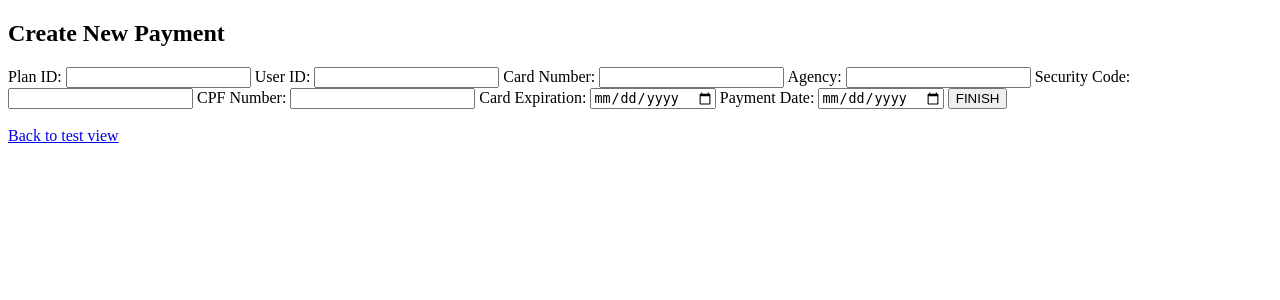
After one commit to leo-vasi/SeaPassword-V2, a PHP site: page /view/create_payment.php in a window 1280 px wide. The commit adds this page. Shown: the top 300 px of the page. Run offline with PHP 8.4, Linux system fonts and the light colour scheme.

Commit message:
getPlanById and createPayment partially implemented

```diff
--- a/controller/PaymentController.php
+++ b/controller/PaymentController.php
@@ -17,6 +17,10 @@ class PaymentController {
         $payment = new Payment($id, $plan, $user, $cardNumber, $agency, $securityCode, $cpfNumber, $cardExpiration, $paymentDate);
         return $this->paymentDAO->updatePayment($payment);
     }
+
+    public function createPayment(Payment $payment): bool {
+        return $this->paymentDAO->createPayment($payment);
+    }
 }
 
 ?>
--- a/controller/PlanController.php
+++ b/controller/PlanController.php
@@ -11,6 +11,10 @@ class PlanController {
         return $this-> planDAO -> getAllPlans();
     }
 
+    public function getPlanById(int $id): ?Plan {
+        return $this->planDAO-> getPlanById($id);
+    }
+
 }
 
 ?>
--- a/dao/PaymentDAO.php
+++ b/dao/PaymentDAO.php
@@ -66,4 +66,27 @@ class PaymentDAO {
         return $success;
     }
 
+
+    public function createPayment(Payment $payment): bool {
+        $query = 'INSERT INTO payments (user_id, plan_id, card_number, agency, security_code, cpf_number, card_expiration_date, payment_date) VALUES (?, ?, ?, ?, ?, ?, ?, ?)';
+        $stmt = $this->connection->prepare($query);
+
+        if (!$stmt) {
+            die("Error preparing query: " . $this->connection->error);
+        } else {
+            $planId = $payment->getPlan()->getId();
+            $userId = $payment->getUser()->getId();
+            $cardNumber = $payment->getCardNumber();
+            $agency  = $payment->getAgency();
+            $securityCode = $payment->getSecurityCode();
+            $cpfNumber = $payment->getCpfNumber();
+            $cardExpiration = $payment->getCardExpiration()->format('Y-m-d');
+            $paymentDate = $payment->getPaymentDate()->format('Y-m-d');
+            $stmt->bind_param("iissssss", $planId, $userId, $cardNumber, $agency, $securityCode, $cpfNumber, $cardExpiration, $paymentDate);
+            $success = $stmt->execute();
+            $stmt->close();
+            return $success;
+        }
+    }
+
 }
--- a/dao/PlanDAO.php
+++ b/dao/PlanDAO.php
@@ -26,6 +26,19 @@ class PlanDAO {
         }
         return $plans;
     }
+
+
+    public function getPlanById(int $id): ?Plan {
+        $query = 'SELECT * FROM plans WHERE plan_id = ?';
+        $stmt = $this->connection->prepare($query);
+        $stmt->bind_param('i', $id);
+        $stmt->execute();
+        $result = $stmt->get_result();
+        if ($row = $result->fetch_assoc()) {
+            return new Plan($row['plan_id'], $row['plan_name'], $row['price'], $row['storage_quantity']);
+        }
+        return null;
+    }
 }
 
 ?>
--- a/model/Payment.php
+++ b/model/Payment.php
@@ -12,8 +12,8 @@ class Payment {
     private DateTime $paymentDate;
 
 
-    public function __construct(int $id, Plan $plan, User $user, string $cardNumber, string $agency, string $securityCode, string $cpfNumber, DateTime $cardExpiration, DateTime $paymentDate) {
-        $this-> id = $id;
+    public function __construct(?int $id, Plan $plan, User $user, string $cardNumber, string $agency, string $securityCode, string $cpfNumber, DateTime $cardExpiration, DateTime $paymentDate) {
+        $this-> id = $id ?? 0;
         $this-> plan = $plan;
         $this-> user = $user;
         $this-> cardNumber = $cardNumber;
--- /dev/null
+++ b/view/create_payment.php
@@ -0,0 +1,94 @@
+<?php
+require_once __DIR__ . '/../controller/PaymentController.php';
+require_once __DIR__ . '/../controller/PlanController.php';
+require_once __DIR__ . '/../controller/UserController.php';
+require_once __DIR__ . '/../model/Payment.php';
+
+$message = "";
+if ($_SERVER["REQUEST_METHOD"] == "POST") {
+    $planId = isset($_POST['plan_id']) ? (int) $_POST['plan_id'] : null;
+    $userId = isset($_POST['user_id']) ? (int) $_POST['user_id'] : null;
+    $cardNumber = trim($_POST['card_number']);
+    $agency  = trim($_POST['agency']);
+    $securityCode = trim($_POST['security_code']);
+    $cpfNumber = trim($_POST['cpf_number']);
+    try {
+        $cardExpiration = new DateTime(trim($_POST['card_expiration']));
+        $paymentDate = new DateTime(trim($_POST['payment_date']));
+    } catch (Exception $e) {
+        $message = "❌ Erro ao processar datas: " . $e->getMessage();
+        return;
+    }
+
+    if (empty($planId) || empty($userId) || empty($cardNumber) || empty($agency) || empty($securityCode) || empty($cpfNumber) || empty($cardExpiration) || empty($paymentDate)) {
+        $message = "⚠️ All fields are mandatory";
+    } else {
+        $planController = new PlanController();
+        $userController = new UserController();
+        $plan = $planController->getPlanById($planId);
+        $user = $userController->getUserById($userId);
+
+        if (!$plan || !$user) {
+            $message = "❌ Plan or User not found";
+        } else {
+            $payment = new Payment(null, $plan, $user, $cardNumber, $agency, $securityCode, $cpfNumber, $cardExpiration, $paymentDate);
+            $paymentController = new PaymentController();
+
+            if ($paymentController->createPayment($payment)) {
+                $message = "Payment added";
+            } else {
+                $message = "Error";
+            }
+        }
+    }
+}
+?>
+
+<!DOCTYPE html>
+<html lang="pt">
+<head>
+    <meta charset="UTF-8">
+    <meta name="viewport" content="width=device-width, initial-scale=1.0">
+    <title>Create a new Payment</title>
+</head>
+<body>
+
+    <h2>Create New Payment</h2>
+
+    <?php if (!empty($message)): ?>
+        <p><?php echo $message; ?></p>
+    <?php endif; ?>
+
+    <form action="" method="POST">
+        <label for="plan_id">Plan ID:</label>
+        <input type="number" id="plan_id" name="plan_id" required>
+
+        <label for="user_id">User ID:</label>
+        <input type="number" id="user_id" name="user_id" required>
+
+        <label for="card_number">Card Number:</label>
+        <input type="text" id="card_number" name="card_number" required>
+
+        <label for="agency">Agency:</label>
+        <input type="text" id="agency" name="agency" required>
+
+        <label for="security_code">Security Code:</label>
+        <input type="number" id="security_code" name="security_code" required>
+
+        <label for="cpf_number">CPF Number:</label>
+        <input type="text" id="cpf_number" name="cpf_number" required>
+
+        <label for="card_expiration">Card Expiration:</label>
+        <input type="date" name="card_expiration" id="card_expiration" required>
+
+        <label for="payment_date">Payment Date:</label>
+        <input type="date" name="payment_date" id="payment_date" required>
+
+        <button type="submit">FINISH</button>
+    </form>
+
+    <br>
+    <a href="test.php">Back to test view</a>
+
+</body>
+</html>
--- a/view/test.php
+++ b/view/test.php
@@ -114,6 +114,11 @@ if ($storageSearchQuery !== null && ctype_digit($storageSearchQuery)) {
     <?php endforeach; ?>
 </table>
 
+<h2>Add a new Payment</h2>
+<a href="create_payment.php">
+    <button>Click here to add a new payment</button>
+</a>
+
 <h1>Search Storage by ID</h1>
 <form method="GET" action="test.php" style="margin-bottom: 20px;">
     <label for="storage_search">Storage ID: </label>
```
